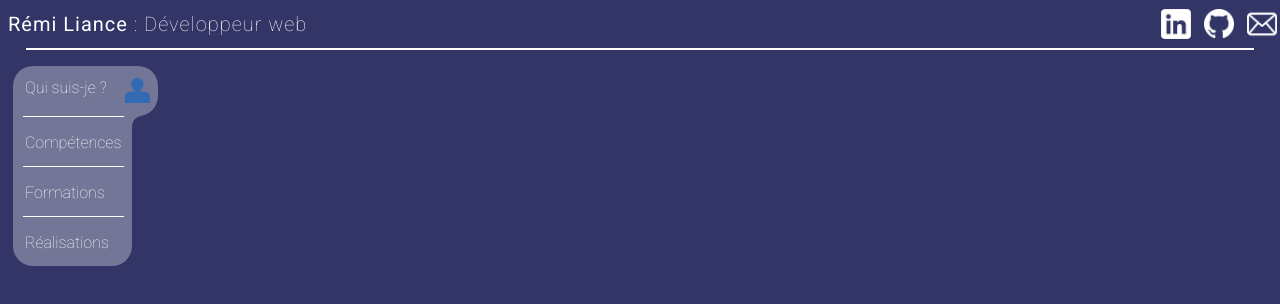
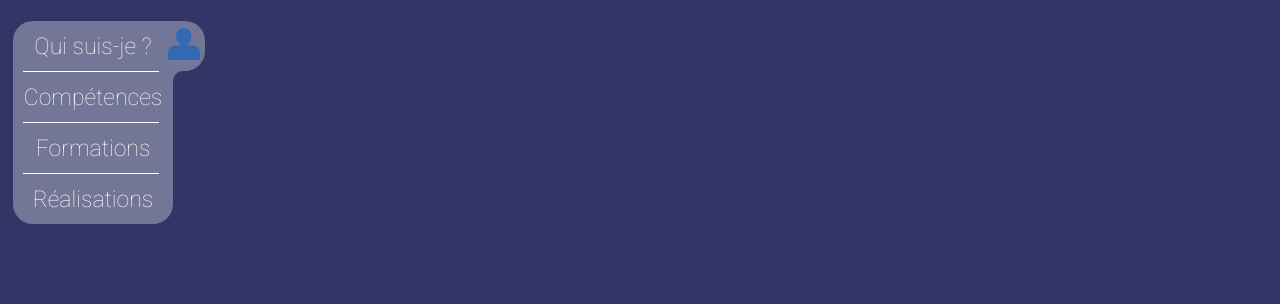
Before and after one commit to sciLuv/Portefolio-old, a plain HTML site: page index.html in a window 1280 px wide. Drawn offline with Linux system fonts and the light colour scheme.

Commit message:
second version of the portfolio

```diff
--- a/index.html
+++ b/index.html
@@ -13,27 +13,8 @@
 </head>
 <body id="body">
 
-    <header>
-        <h1 id="titleH1">
-            <span>Rémi Liance</span>
-            <span id='twoPoints'> : </span>
-            <span id="titleEnd">Développeur web</span>
-        </h1>
-        <ul id="link">
-            <li id='linkedin'>
-                <a href="https://www.linkedin.com/in/remi-liance/"> <img src="img/linkedinLogo.png" alt="lien vers linkedin"> </a>
-            </li>
-            <li id='github'>
-                <a href="https://github.com/sciLuv"> <img src="img/githubLogo.png" alt="lien vers github"> </a>
-            </li>
-            <li id='mail'>
-                <a href=""> <img src="img/mailLogo.png" alt="accès vers les contacts"></a>
-            </li>
-        </ul>
-    </header>
 
-    <div id="headerSeparation"></div>
-
+<div id="nav-container">
     <div id="bodyGroup">
         <nav>
             <ul id="nav">
@@ -46,8 +27,6 @@
                 <li id="li4"> <p>Réalisations</p> </li>
             </ul>
         </nav>
-
-        <section></section>
     </div>
 
     <div id="navAnim">
@@ -64,6 +43,7 @@
     <div class="logo" id="lo2"></div>
     <div class="logo" id="lo3"></div>
     <div class="logo" id="lo4"></div>
+</div>
 
 </body>
 </html>
--- a/script.js
+++ b/script.js
@@ -1,13 +1,4 @@
 let body = document.getElementById('body');
-
-let headerSep = document.getElementById('headerSeparation');
-let title = document.getElementById('titleH1');
-let title2 = document.getElementById('twoPoints');
-let title3 = document.getElementById('titleEnd');
-
-let linkedin = document.getElementById('linkedin');
-let github =  document.getElementById('github');
-let mail = document.getElementById('mail');
 
 //Variable lié au menu
 let headerSepWidth = 0;
@@ -171,11 +162,11 @@ function selectionNav(event){
                     finalLogo = document.getElementById('lo2'); initialLogoLi = li2;
                 }
                 else if ((liSelect[0].id||liSelect[1].id) == li3.id ) {
-                    finalMenuPosition = 100; finalColor = colors.thirdColor;
+                    finalMenuPosition = 102; finalColor = colors.thirdColor;
                     finalLogo = document.getElementById('lo3'); initialLogoLi = li3;
                 }
                 else if ((liSelect[0].id||liSelect[1].id) == li4.id ) {
-                    finalMenuPosition = 150; finalColor = colors.fourthColor;
+                    finalMenuPosition = 153; finalColor = colors.fourthColor;
                     finalLogo = document.getElementById('lo4'); initialLogoLi = li4;
                 }
 
@@ -191,100 +182,3 @@ function selectionNav(event){
         }
     }
 }
-
-//fonction lié aux animation d'ouverture de page
-//animation titre et lien a l'ouverture page
-function openning(){
-    if (headerSepWidth <= 95){
-        if(headerSepWidth <= 45){
-            headerSepWidth += 5;
-        }
-        else if (headerSepWidth <= 70){
-            headerSepWidth += 2.5;
-        }
-        else if (headerSepWidth <= 90){
-            headerSepWidth += 1.25;
-        }
-        else { headerSepWidth += 0.625;}
-        headerSep.style.width = headerSepWidth + '%';
-    }
-    else {
-        if (titlePosition <5){
-            if (titleOpacity <= 1){
-                titleOpacity += 0.028573;
-                title.style.opacity = titleOpacity;
-            }
-            if (titlePosition <= -30){
-                titlePosition += 5;
-            }
-            else if (titlePosition <= -5){
-                titlePosition += 2.5;
-            }
-            else{ titlePosition += 1.25; }
-            title.style.marginLeft = titlePosition + 'px';
-        }
-
-        else{
-            if(title2Opacity <= 1){
-                title2Opacity +=0.05;
-                title2.style.opacity = title2Opacity;
-            }
-
-            if (title2Opacity >= 1){
-                if (title3Position <= -40){
-                    title3Opacity += 0.0125;
-                    title3Position+= 5;
-                    title3.style.opacity = title3Opacity;
-                    title3.style.marginLeft = title3Position + 'px';
-                }
-                else if (title3Position <= -10){
-                    title3Opacity += 0.03;
-                    title3Position+= 2.5;
-                    title3.style.opacity = title3Opacity;
-                    title3.style.marginLeft = title3Position + 'px';
-                }
-                else if (title3Position < 0){
-                    title3Opacity += 0.0457;
-                    title3Position+= 1.25;
-                    title3.style.opacity = title3Opacity;
-                    title3.style.marginLeft = title3Position + 'px';
-                }
-                else {
-                    if (linkCount == 0){ positionLink(linkedin); }
-                    else if (linkCount == 1){ positionLink(github); }
-                    else if (linkCount == 2){ positionLink(mail); }
-                    }
-
-                    /*clearInterval(open);*/
-
-            }
-        }
-    }
-}
-//animation des liens a l'ouverture page
-function positionLink(linkName){
-    if (linkPosition >= 15){
-        linkPosition -= 5;
-        linkOpacity += 0.091;
-    }
-    else if (linkPosition >= 0){
-        linkPosition -= 2.5;
-        linkOpacity += 0.091;
-    }
-    else if (linkPosition > -5) {
-        linkPosition -= 1.25;
-        if (linkOpacity < 0.98){
-            linkOpacity += 0.091;
-        }
-    }
-    linkName.style.marginTop = linkPosition + 'px';
-    linkName.style.opacity = linkOpacity;
-    if(linkPosition == -5){
-        linkCount ++; linkOpacity = 0, linkPosition = 40;
-    }
-}
-
-open = setInterval(openning, 11);
-
-var loc = window.location.href;
-console.log(loc);
--- a/style.css
+++ b/style.css
@@ -1,144 +1,108 @@
-html { margin: -10px; overflow-x: hidden; }
-
+html {
+    margin: -10px;
+    overflow-x: hidden;
+}
 #body{
     background: rgb(50, 53, 102);
-    font-family: 'Roboto', sans-serif; font-weight: 100;
+    font-family: 'Roboto', sans-serif;
+    font-weight: 100;
     color : white;
-    display: flex; flex-direction: column;
+    display: flex;
+    flex-direction: column;
 
 }
 
-header { display: flex; height: 50px; }
-
-h1 {
-    opacity: 0;
-    white-space:nowrap; font-size: 20px; font-weight: 100; letter-spacing: 1px;
-    margin-top: 4px; margin-left: -125px;
-    padding-left: 5px; padding-top: 10px;
+#bodyGroup {
+    display: flex;
 }
-h1 :nth-child(1){ font-weight: 400; }
-h1 :nth-child(2){ opacity: 0; }
-h1 :nth-child(3){ opacity: 0; margin-left : -175px;}
-
-#link {
-    display: flex; justify-content: flex-end;
-    width: 100%;
-    margin-right: 5px;
+#nav-container{
+    position: relative;
 }
-
-#link li {
-    opacity: 0;
-    margin-top: 40px; margin-left: 13px;
-    list-style-type: none;
-}
-
-#link img { width: 30px; height: 30px; }
-
-#headerSeparation {
-    width: 0%;
-    align-self: center;
-    border-top: white solid 2px;
-}
-
-#bodyGroup { display: flex; }
-
 #nav {
     list-style-type: none;
+    font-size: 23px;
     padding-left: 0px;
     margin-left: 15px;
     background: rgba(255, 255, 255, 0.322);
     border-radius: 20px 0px 20px 20px;
 }
+#nav li {
+    height: 50px;
+    width: 160px;
+    cursor : pointer;
+    display: flex;
+    align-items: center;
+    justify-content: center;
 
-#nav li {
-    height: 50px; width: 119px;
-    cursor : pointer;
 }
-
 #nav li :hover {
     color : rgba(255, 255, 255, 0.719)
 }
-
-#nav :nth-child(3), #nav :nth-child(5), #nav :nth-child(7) {
-    height: 33px;
+#nav li p {
+    margin: 0px;
 }
-
-#nav :nth-child(1) p {
-    padding-top: 12px;
-}
-
-#nav li p {
-    margin-left: 12px;
-}
-
 .liSeparator {
     width: 85%;
     margin-left: 10px;
     border-top : solid white 1px;
 }
-
-section {
-    width: 100%; height: 870px;
+#navAnim {
+    height: 200px; width: 32px;
+    position: absolute;
+    top : 23px; left: 175px;
 }
-
-
-#navAnim {
-    height: 200px; width: 26.4px;
-    position: absolute;
-    top : 66px; left: 132px;
-}
-
 #navAnimMove {
     width: 100%; height: 50px;
     background: rgba(255, 255, 255, 0.322);
     border-radius: 0px 20px 20px 0px;
 }
-
 #beforeNavAnimMove {
     width: 99%;
     background: rgba(255, 255, 255, 0.322);
 }
-
 #underBNav {
     width: 100%; height: 100%;
     border-radius: 0px 0px 0px 0px;
     background: rgb(50, 53, 102);
-
 }
-
 #afterNavAnimMove {
     width: 99%; height: 10px;
     background: rgba(255, 255, 255, 0.322);
 }
-
 #underANav {
     width: 100%; height: 100%; left: 110px;
     border-radius: 10px 0px 0px 0px;
     background: rgb(50, 53, 102);
 }
-
 .logo {
-    position: absolute; left: 125px;
-    width : 25px; height: 25px;
+    position: absolute; left: 170px;
+    width : 32px; height: 32px;
 }
-
 #lo1 {
-    top : 78px;
-    background: url(img/whoiam.png); background-size: 100%;
-    background-repeat: no-repeat; background-position: center;
+    top : 30px;
+    background: url(img/whoiam.png);
+    background-size: 100%;
+    background-repeat: no-repeat;
+    background-position: center;
 }
 #lo2 {
-    top : 128px;
-    background: url(img/skill.png); background-size: 0%;
-    background-repeat: no-repeat; background-position: center;
+    top : 82px;
+    background: url(img/skill.png);
+    background-size: 0%;
+    background-repeat: no-repeat;
+    background-position: center;
 }
 #lo3 {
-    top : 178px;
-    background: url(img/school.png); background-size: 0%;
-    background-repeat: no-repeat; background-position: center;
+    top : 135px;
+    background: url(img/school.png);
+    background-size: 0%;
+    background-repeat: no-repeat;
+    background-position: center;
 }
 #lo4 {
-    top : 228px;
-    background: url(img/prod.png); background-size: 0%;
-    background-repeat: no-repeat; background-position: center;
+    top : 186px;
+    background: url(img/prod.png);
+    background-size: 0%;
+    background-repeat: no-repeat;
+    background-position: center;
 }
```
